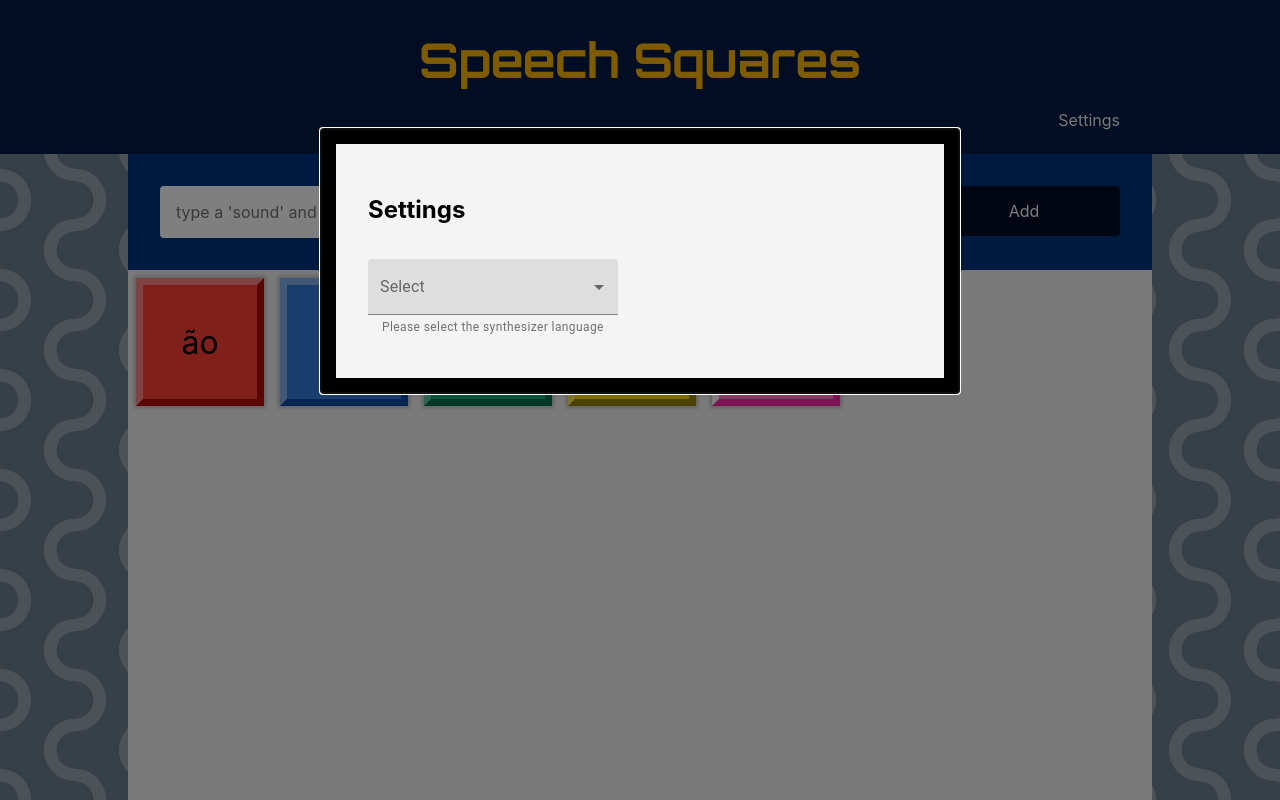
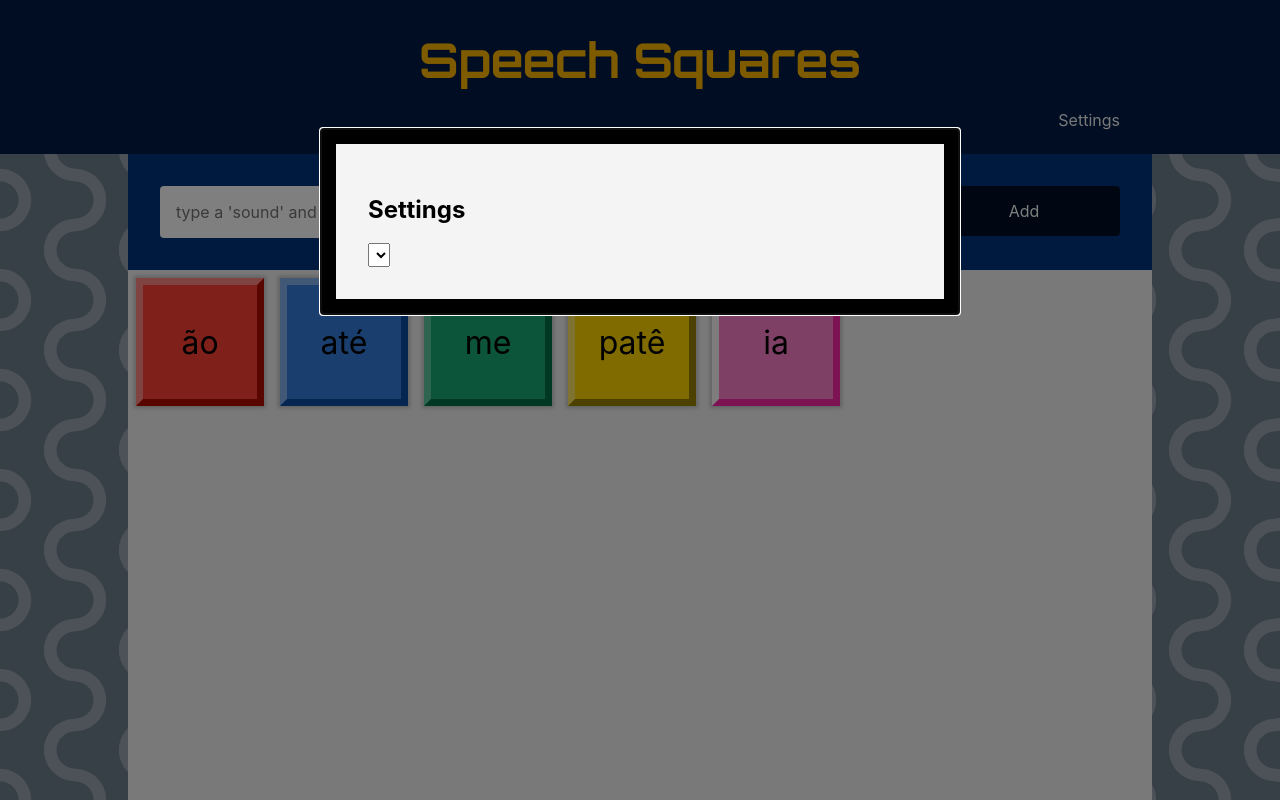
Before and after one commit to marifaleiros/speechsquares, a React (Create React App) app: page / in a window 1280 px wide. Both pictures are taken after a click on the element "Settings". Shown: the top 800 px of the page. Built offline with nearby package versions, Linux system fonts and the light colour scheme.

Commit message:
minor modifications to settings modal (blind coding)

```diff
--- a/src/Components/SettingsModal/SettingsModal.jsx
+++ b/src/Components/SettingsModal/SettingsModal.jsx
@@ -1,7 +1,5 @@
 import React from 'react';
 import Modal from '@material-ui/core/Modal';
-import TextField from '@material-ui/core/TextField';
-import MenuItem from '@material-ui/core/MenuItem';
 import './SettingsModal.css'
 import synth from '../../libs/Synth'
 
@@ -19,26 +17,16 @@ class SettingsModal extends React.Component {
                 onClose={this.props.closeModal}>
                 <div className="bg-near-white pa4 mt6 ba bw4 w-50 center">
                     <h2 id="simple-modal-title">Settings</h2>
-                    <TextField
-                        select
-                        label="Select"
-                        value={selectedVoice && selectedVoice.name}
-                        onChange={this.changeVoice}
-                        helperText="Please select the synthesizer language"
-                        margin="normal"
-                        variant="filled"
-                    >
-                        {voices && voices.map(v => (
-                        <MenuItem key={v.voiceUri} value={v.voiceUri}>
-                            {v.name}
-                        </MenuItem>
-                        ))}
-                    </TextField>
+                    <select  value={selectedVoice && selectedVoice.name} onChange={this.changeSelectedVoice}>
+                    {voices && voices.map(v => (
+                        <option key={v.voiceUri} value={v.voiceUri}>{v.name}</option>
+                    ))}
+                    </select>
                 </div>
             </Modal>);
     }
 
-    changeVoice = (e) => {
+    changeSelectedVoice = (e) => {
         console.log(e);
     }
 
```
